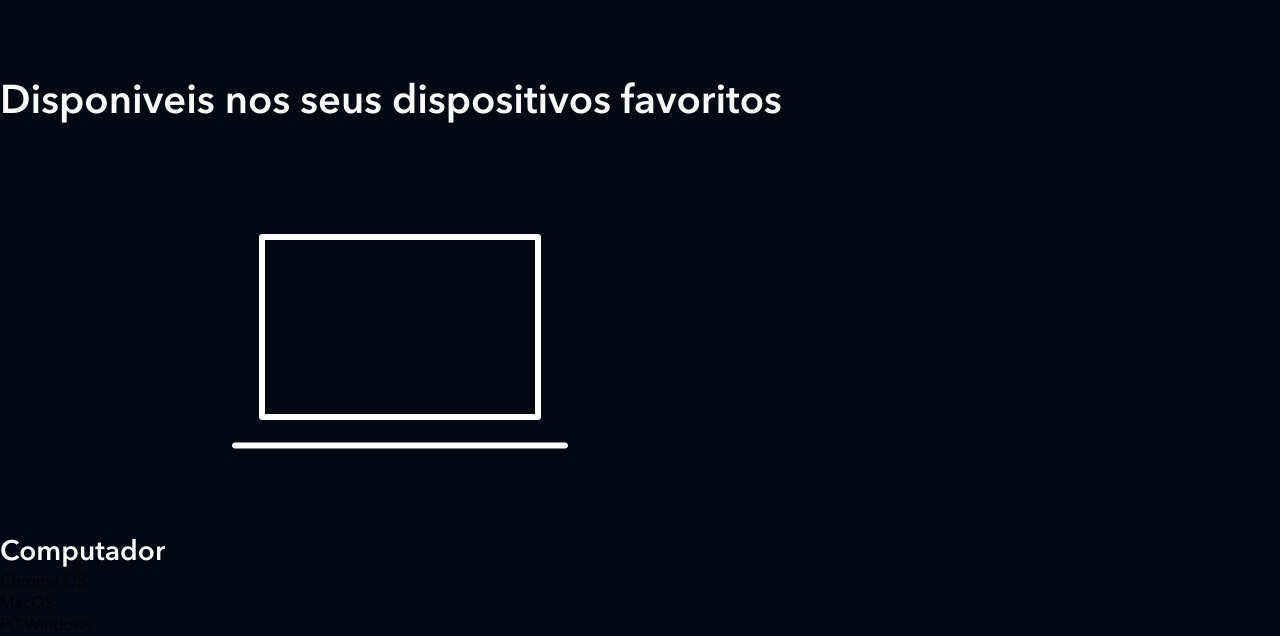
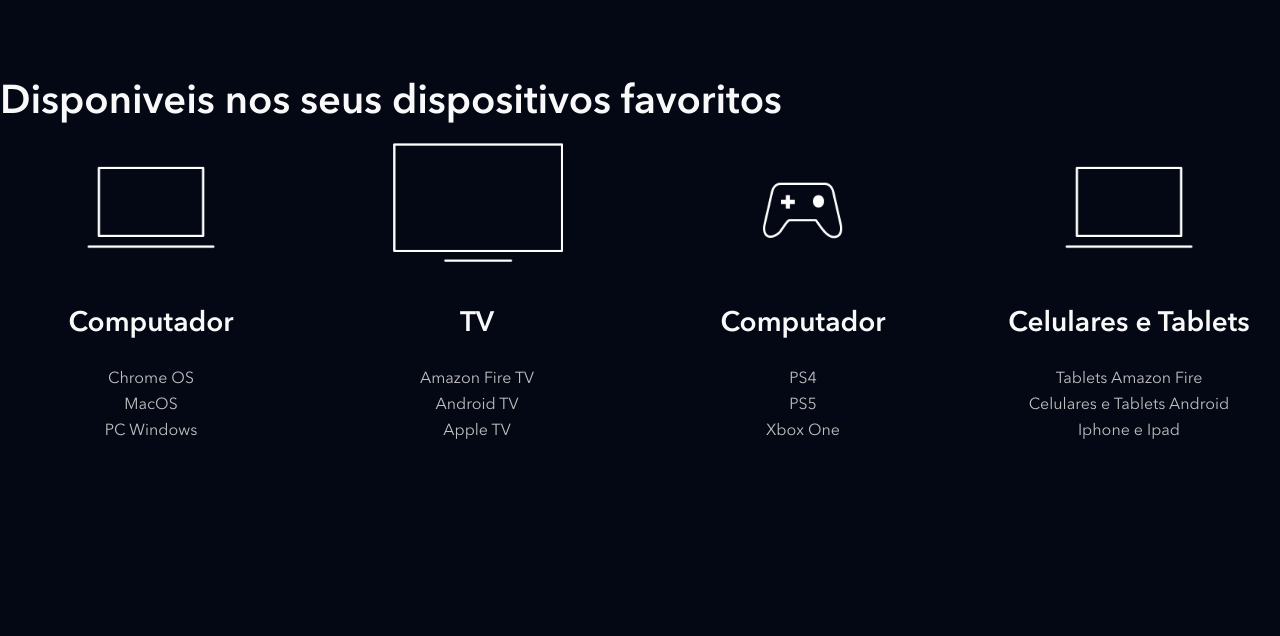
Before and after one commit to CaioCroccia22/Disney_Plus, a website: page index.html in a window 1280 px wide. Shown: the part 3607-4243 px from the top of the page. After the commit the page ends 4050 px from the top, so only its background shows below. Drawn offline with nearby package versions, Linux system fonts and the light colour scheme; files that its build step writes are made by us from their sources; files whose address does not match are found by name.

Commit message:
chore: implement section available-devices

```diff
--- a/index.html
+++ b/index.html
@@ -174,7 +174,7 @@
             </p>
         </div>
     </section>
-    <section class="available-devices">
+    <section class="avaible-devices">
         <h2 class="title">
             Disponiveis nos seus dispositivos favoritos
         </h2>
@@ -182,12 +182,39 @@
             <li class="available-devices__list__item">
                 <img src="./dist/img/dispositivos/computador.png" alt="Computador">
                 <h4 class="title--small">Computador</h4>
+                <ul class="text">
+                    <li>Chrome OS</li>
+                    <li>MacOS</li>
+                    <li>PC Windows</li>
+                </ul>
             </li>
-            <ul>
-                <li>Chrome OS</li>
-                <li>MacOS</li>
-                <li>PC Windows</li>
-            </ul>
+            <li class="available-devices__list__item">
+                <img src="./dist/img/dispositivos/tv.png" alt="Computador">
+                <h4 class="title--small">TV</h4>
+                <ul class="text">
+                    <li>Amazon Fire TV</li>
+                    <li>Android TV</li>
+                    <li>Apple TV</li>
+                </ul>
+            </li>
+            <li class="available-devices__list__item">
+                <img src="./dist/img/dispositivos/videogames.png" alt="Computador">
+                <h4 class="title--small">Computador</h4>
+                <ul class="text">
+                    <li>PS4</li>
+                    <li>PS5</li>
+                    <li>Xbox One</li>
+                </ul>
+            </li>
+            <li class="available-devices__list__item">
+                <img src="./dist/img/dispositivos/computador.png" alt="Computador">
+                <h4 class="title--small">Celulares e Tablets</h4>
+                <ul class="text">
+                    <li>Tablets Amazon Fire</li>
+                    <li>Celulares e Tablets Android</li>
+                    <li>Iphone e Ipad</li>
+                </ul>
+            </li>
         </ul>
     </section>
 
--- a/src/styles/_available-devices.scss
+++ b/src/styles/_available-devices.scss
@@ -1,3 +1,35 @@
+@use 'var';
+
 .available-devices{
     padding: 5.6vw;
+
+    h2{
+        text-align: center;
+        margin-bottom: 24px;
+    }
+
+    &__list{
+        display: grid;
+        gap: 24px;
+        grid-template-columns: repeat(4, 1fr);
+
+
+        &__item{
+            list-style: none;
+            text-align: center;
+
+            h4{
+                margin-top: 20px;
+                margin-bottom: 24px;
+            }
+
+            img{
+                max-width: 100%;
+            }
+
+            ul{
+                list-style: none;
+            }
+        }
+    }
 }
--- a/src/styles/main.scss
+++ b/src/styles/main.scss
@@ -3,6 +3,7 @@
 @use 'var';
 @use 'shows';
 @use 'plans';
+@use 'available-devices';
 
 @font-face{
     font-family: Avenir;
```
